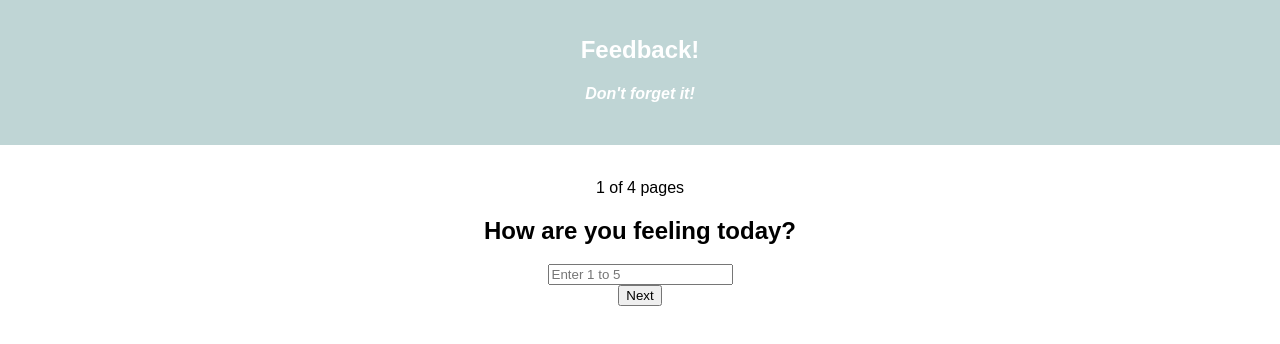
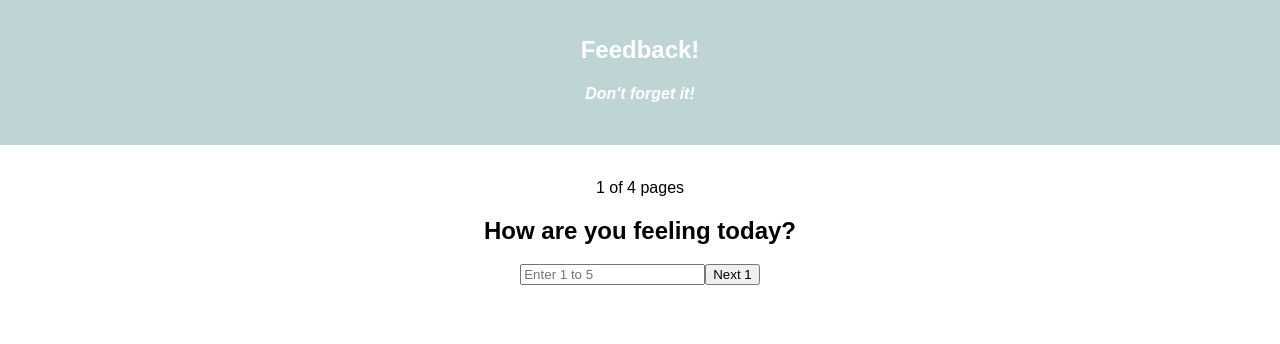
Before and after one commit to RhondaStark92/weekend-challenge-5, a React (Create React App) app: page / in a window 1280 px wide. Shown: the top 344 px of the page. Built offline with nearby package versions, Linux system fonts and the light colour scheme.

Commit message:
next button working with conditionals

```diff
--- a/src/components/App/App.js
+++ b/src/components/App/App.js
@@ -36,9 +36,6 @@ class App extends Component {
               <Route exact path="/" component={Feedback}/>
               <Route exact path="/:id" component={Feedback}/>
             </div>
-            <div>
-              <button>Next</button>
-            </div>
           </div>
         </BrowserRouter>
       </div>
--- a/src/components/Feedback/Feedback.js
+++ b/src/components/Feedback/Feedback.js
@@ -11,30 +11,43 @@ class Feedback extends Component {
         console.log('in feedback', this.props.match.params.id);
     }
 
+    handleSubmit = (path) => {
+        this.props.history.push(path);
+        console.log('path', path);
+    }
+
     render() {
         let pageHeading;
+        let button;
+        let nextPage;
+
         // if id is undefined then it's the home page, i.e. first page
         if(typeof this.props.match.params.id === "undefined") {
             pageHeading = <p>1 of 4 pages</p>;
+            button = <button onClick={ () => {this.handleSubmit('/1')}}>Next 1</button>
         } else {
             // is a number so convert the parameter to a number
             let pageNum = parseInt(this.props.match.params.id);
-            console.log('pageNum', pageNum);
 
             if (pageNum === 1 || pageNum === 2 || pageNum === 3 ) {
+                nextPage = '/' + (pageNum + 1);
                 pageHeading = <p>{pageNum + 1} of 4 pages</p>;
+                button = <button onClick={ () => {this.handleSubmit(nextPage)}}>Next {pageNum + 1}</button>
             } else if (pageNum === 4) {
                 pageHeading = <p>Thanks!</p>;
+                button = <button onClick={ () => {this.handleSubmit('/')}}>Start Again</button>
             } else {
                 // not a page we have .. not sure what to do .. give 404 error here?
             }
         };
-        // refres the DOM
+
+        // refresh the DOM
         return (
             <div>
                 {pageHeading}
                 <h2>How are you feeling today?</h2>
                 <input placeholder="Enter 1 to 5" name ="feelingAnswer"></input>
+                {button}
             </div>
         );
     }
```
